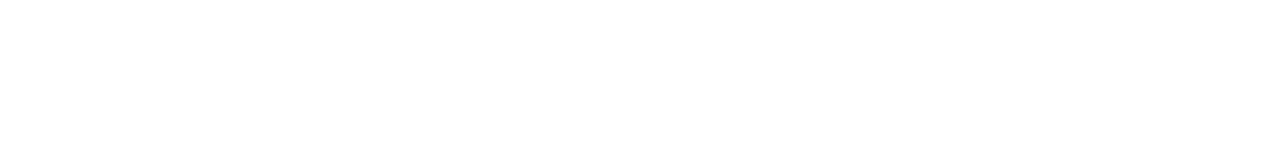
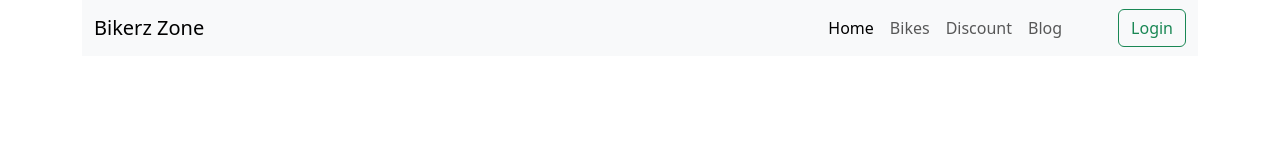
Before and after one commit to mahmudul-noman/bikerz-zone, a plain HTML site: page index.html in a window 1280 px wide. Drawn offline with Linux system fonts and the light colour scheme.

Commit message:
navbar added

```diff
--- a/index.html
+++ b/index.html
@@ -1,14 +1,46 @@
 <!doctype html>
 <html lang="en">
+
 <head>
     <meta charset="utf-8">
     <meta name="viewport" content="width=device-width, initial-scale=1">
-    <title>Convention Center</title>
+    <title>Bikerz Zone</title>
 
     <!-- bootstrap stylesheet -->
     <link rel="stylesheet" href="styles/bootstrap.min.css">
 </head>
+
 <body>
+
+    <header class="container-lg">
+        <nav class="navbar navbar-expand-lg bg-body-tertiary">
+            <div class="container-fluid">
+                <a class="navbar-brand" href="#">Bikerz Zone</a>
+                <button class="navbar-toggler" type="button" data-bs-toggle="collapse"
+                    data-bs-target="#navbarSupportedContent" aria-controls="navbarSupportedContent"
+                    aria-expanded="false" aria-label="Toggle navigation">
+                    <span class="navbar-toggler-icon"></span>
+                </button>
+                <div class="collapse navbar-collapse" id="navbarSupportedContent">
+                    <ul class="navbar-nav ms-auto mb-2 mb-lg-0">
+                        <li class="nav-item">
+                            <a class="nav-link active" aria-current="page" href="#">Home</a>
+                        </li>
+                        <li class="nav-item">
+                            <a class="nav-link" href="#">Bikes</a>
+                        </li>
+                        <li class="nav-item">
+                            <a class="nav-link" href="#">Discount</a>
+                        </li>
+                        <li class="nav-item">
+                            <a class="nav-link" href="#">Blog</a>
+                        </li>
+                    </ul>
+                    <button class="ms-5 btn btn-outline-success" type="submit">Login</button>
+                </div>
+            </div>
+        </nav>
+    </header>
 
     <!-- bootstrap JS -->
     <script src="js/bootstrap.min.js"></script>
```
